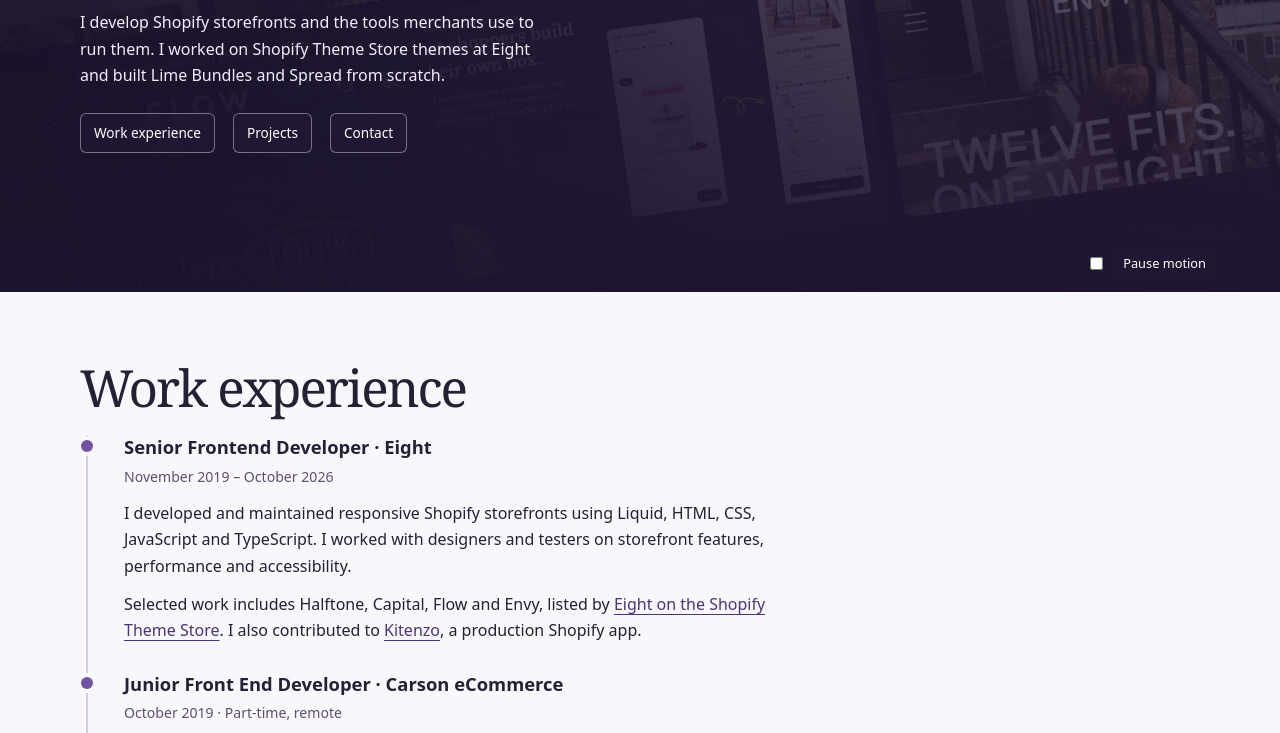
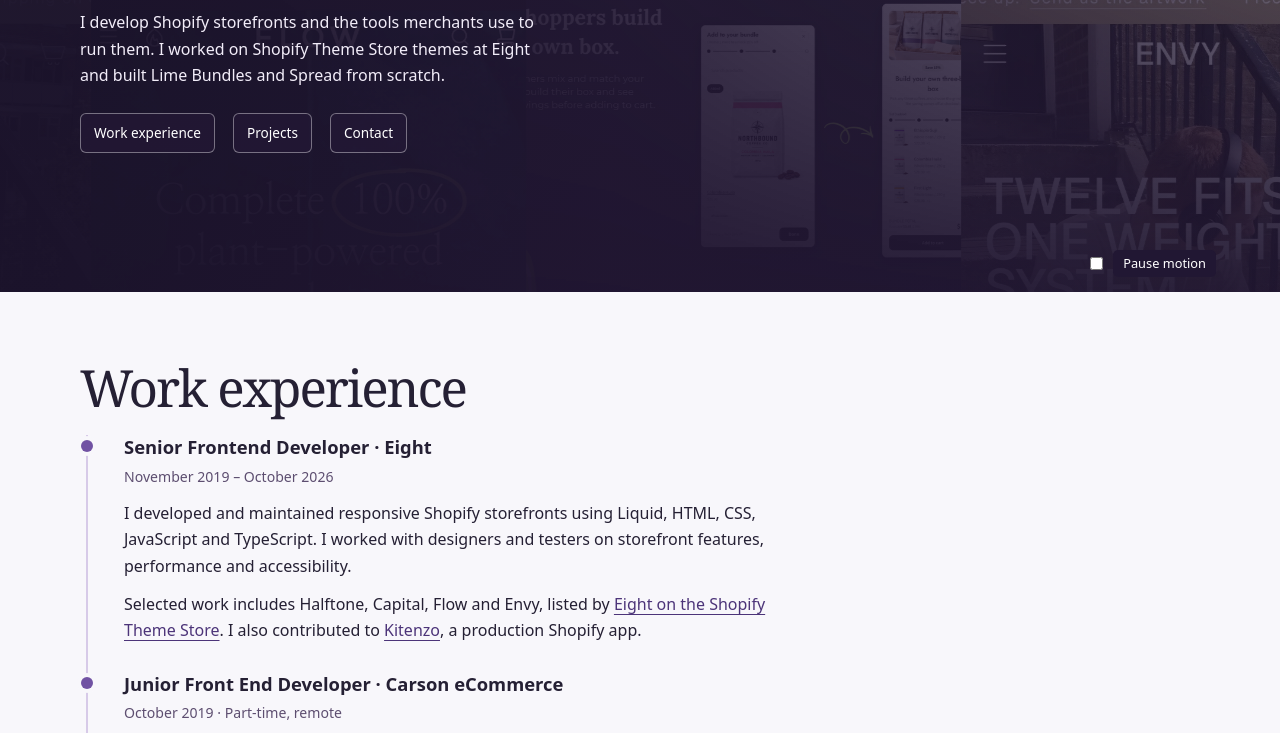
Before and after one commit to lime-app-dev/portfolio, a website: page public/work/index.html in a window 1280 px wide. Shown: the part 348-1081 px from the top of the page. Drawn offline with Linux system fonts and the light colour scheme.

Commit message:
Fill the text portfolio hero with screenshots

```diff
--- a/public/work/portfolio.css
+++ b/public/work/portfolio.css
@@ -54,23 +54,20 @@ nav a:hover { background: #4b3866 }
 .marquee {
   position: absolute;
   z-index: -2;
-  inset: -16% -10%;
+  inset: 0;
   display: grid;
-  align-content: center;
-  gap: 16px;
-  transform: rotate(-8deg);
+  grid-template-rows: repeat(2, minmax(0, 1fr));
   pointer-events: none;
 }
 .marquee-track, .marquee-track > div { display: flex; width: max-content }
 .marquee-track { animation: marquee 62s linear infinite }
 .marquee-track:nth-child(2) { animation-direction: reverse; animation-duration: 72s }
 .marquee img {
-  width: clamp(260px, 34vw, 510px);
-  aspect-ratio: 16/10;
+  display: block;
+  width: max(280px, 34vw);
+  height: 100%;
   object-fit: cover;
   object-position: top;
-  margin-inline-end: 16px;
-  border-radius: 10px;
 }
 @keyframes marquee { to { transform: translateX(calc(-100% / 3)) } }
 #pause-marquee, label[for="pause-marquee"] {
```
